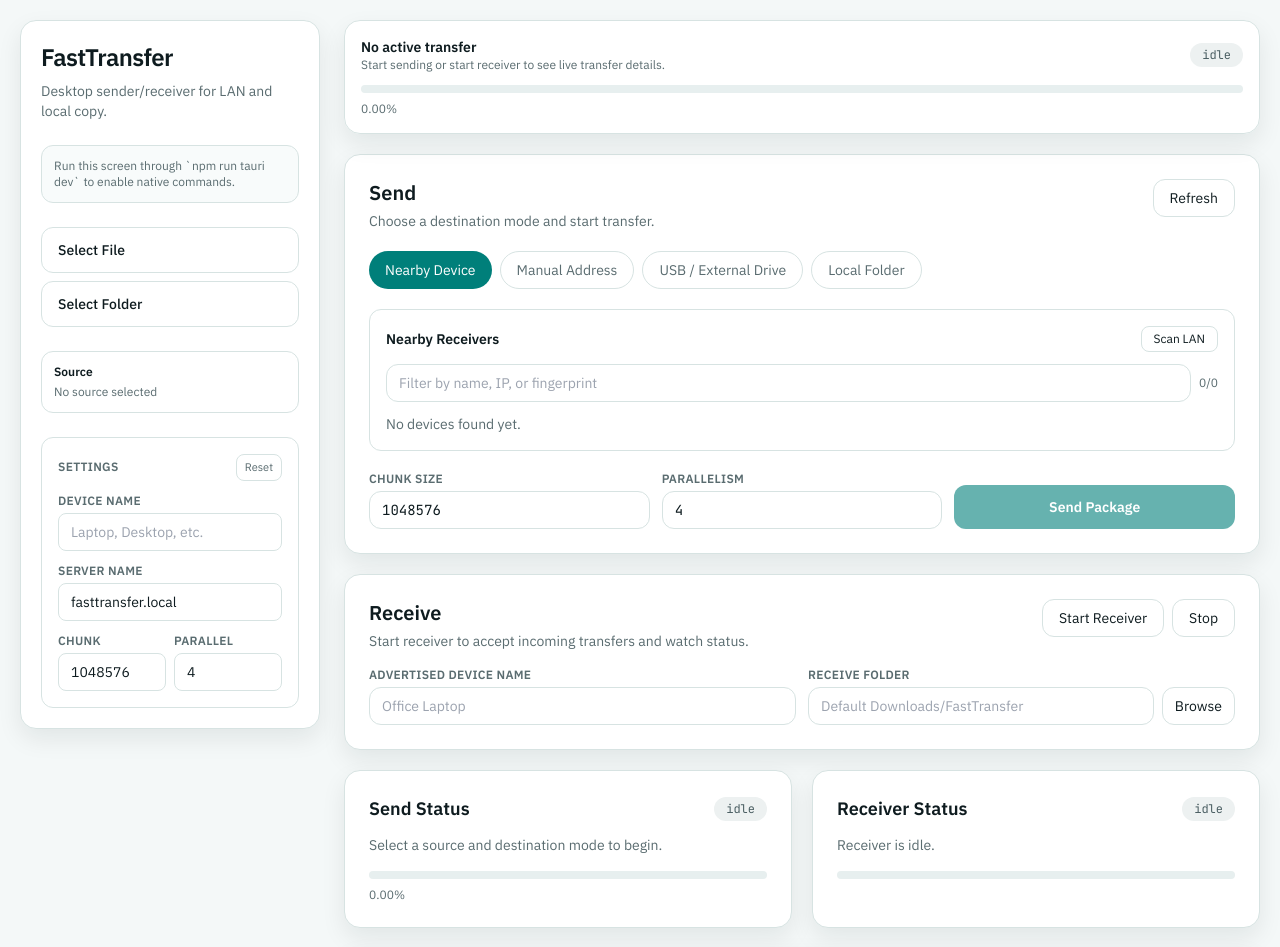
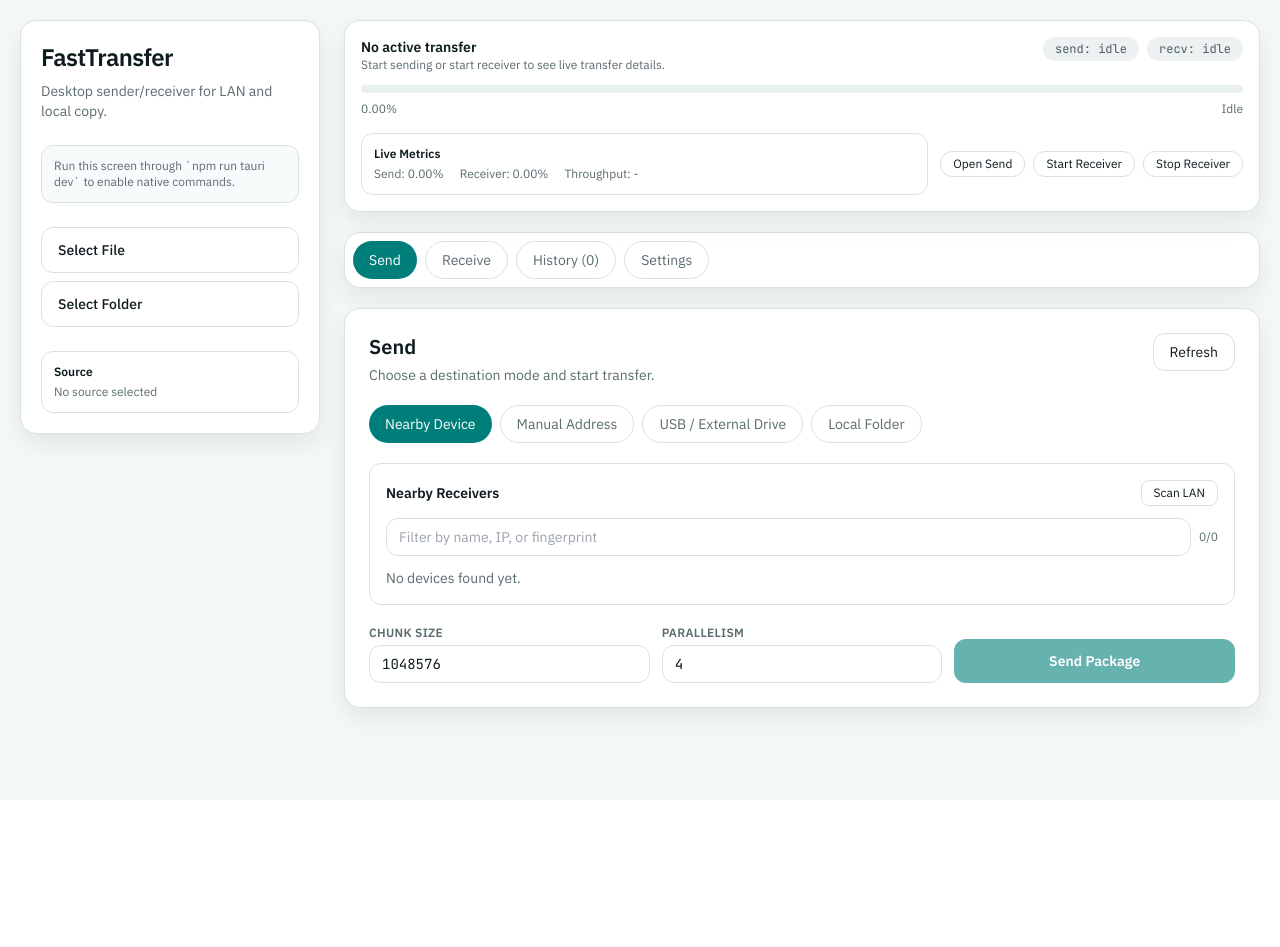
Before and after one commit to marklaroya/FastTransfer, a React (Vite) app in the folder apps/desktop/: page / in a window 1280 px wide. Shown: the top 947 px of the page. After the commit the page ends 800 px from the top, so only its background shows below. Built offline with nearby package versions, Linux system fonts and the light colour scheme.

Commit message:
feat: implement workspace tab navigation for send, receive, history, and settings

```diff
--- a/apps/desktop/src/App.tsx
+++ b/apps/desktop/src/App.tsx
@@ -29,12 +29,20 @@
 } from "./lib/tauriClient";
 
 type DestinationMode = "nearby" | "manual" | "usb" | "local";
+type WorkspaceTab = "send" | "receive" | "history" | "settings";
 
 const DESTINATION_MODES: Array<{ key: DestinationMode; label: string }> = [
   { key: "nearby", label: "Nearby Device" },
   { key: "manual", label: "Manual Address" },
   { key: "usb", label: "USB / External Drive" },
   { key: "local", label: "Local Folder" },
+];
+
+const WORKSPACE_TABS: Array<{ key: WorkspaceTab; label: string }> = [
+  { key: "send", label: "Send" },
+  { key: "receive", label: "Receive" },
+  { key: "history", label: "History" },
+  { key: "settings", label: "Settings" },
 ];
 
 type TransferDirection = "send" | "receive";
@@ -168,6 +176,7 @@
   const [inspectBusy, setInspectBusy] = useState(false);
 
   const [destinationMode, setDestinationMode] = useState<DestinationMode>("nearby");
+  const [activeWorkspace, setActiveWorkspace] = useState<WorkspaceTab>("send");
 
   const [receivers, setReceivers] = useState<ReceiverListItem[]>([]);
   const [selectedPeerId, setSelectedPeerId] = useState("");
@@ -962,7 +971,7 @@
             <div className="mt-1 break-all">{sourcePath || "No source selected"}</div>
           </div>
 
-          <section className="mt-6 rounded-xl border border-border bg-white p-4">
+          {/* <section className="mt-6 rounded-xl border border-border bg-white p-4">
             <div className="flex items-center justify-between">
               <div className="text-xs font-semibold uppercase tracking-wide text-muted">Settings</div>
               <button
@@ -1033,29 +1042,17 @@
                 Use Recommended Tuning
               </button>
             ) : null}
-          </section>
-
+          </section> */}
           {/* <section className="mt-6 rounded-xl border border-border bg-white p-4 text-xs text-muted">
             <div className="flex items-center justify-between">
               <div className="font-semibold uppercase tracking-wide">Recent History</div>
-              <div className="flex items-center gap-2">
               <button
                 className="rounded-lg border border-border px-2 py-1 text-[11px]"
-                  onClick={() => {
-                    document.getElementById("history-section")?.scrollIntoView({ behavior: "smooth", block: "start" });
-                  }}
+                onClick={() => setActiveWorkspace("history")}
                 disabled={historyEntries.length === 0}
               >
                 Open
               </button>
-                <button
-                  className="rounded-lg border border-border px-2 py-1 text-[11px]"
-                  onClick={clearHistory}
-                  disabled={historyEntries.length === 0}
-                >
-                  Clear
-                </button>
-              </div>
             </div>
 
             {recentHistoryEntries.length === 0 ? (
@@ -1065,9 +1062,7 @@
                 {recentHistoryEntries.map((entry) => (
                   <div key={entry.id} className="rounded-lg border border-border bg-[#f8fbfb] p-2">
                     <div className="flex items-center justify-between gap-2">
-                      <div className="font-semibold text-ink">
-                        {entry.direction === "send" ? "Send" : "Receive"}
-                      </div>
+                      <div className="font-semibold text-ink">{entry.direction === "send" ? "Send" : "Receive"}</div>
                       <span
                         className={[
                           "rounded-full px-2 py-1 text-[10px] font-mono",
@@ -1082,15 +1077,6 @@
                       </span>
                     </div>
                     <div className="mt-1 truncate">{entry.message}</div>
-                    <div className="mt-1 text-[11px]">{new Date(entry.createdAt).toLocaleString()}</div>
-                    {entry.direction === "send" ? (
-                      <button
-                        className="mt-2 rounded-lg border border-border bg-white px-2 py-1 text-[11px]"
-                        onClick={() => applyHistorySettings(entry)}
-                      >
-                        Reuse
-                      </button>
-                    ) : null}
                   </div>
                 ))}
               </div>
@@ -1100,14 +1086,19 @@
 
         <main className="space-y-5">
           <section className="sticky top-5 z-20 rounded-2xl border border-border bg-panel/95 p-4 shadow-card backdrop-blur">
-            <div className="flex flex-wrap items-center justify-between gap-3">
+            <div className="flex flex-wrap items-start justify-between gap-3">
               <div>
                 <div className="text-sm font-semibold">{transferBarTitle}</div>
                 <div className="text-xs text-muted">{transferBarMessage}</div>
               </div>
-              <span className={`rounded-full px-3 py-1 font-mono text-xs ${stateChipClasses(transferBarState)}`}>
-                {transferBarState}
+              <div className="flex items-center gap-2">
+                <span className={`rounded-full px-3 py-1 font-mono text-xs ${stateChipClasses(sendStatus.state)}`}>
+                  send: {sendStatus.state}
                 </span>
+                <span className={`rounded-full px-3 py-1 font-mono text-xs ${stateChipClasses(receiverStatus.state)}`}>
+                  recv: {receiverStatus.state}
+                </span>
+              </div>
             </div>
 
             <div className="mt-3 h-2 w-full rounded-full bg-[#e7efef]">
@@ -1122,15 +1113,29 @@
 
             <div className="mt-2 flex items-center justify-between text-xs text-muted">
               <span>{transferBarPercent.toFixed(2)}%</span>
-              {transferBarMeta ? <span>{transferBarMeta}</span> : null}
+              {transferBarMeta ? <span>{transferBarMeta}</span> : <span>Idle</span>}
             </div>
 
             {transferBarCurrentPath ? (
               <div className="mt-1 truncate text-xs text-muted">Current: {transferBarCurrentPath}</div>
             ) : null}
 
+            <div className="mt-4 grid gap-3 lg:grid-cols-[minmax(0,1fr)_auto] lg:items-center">
+              <div className="rounded-xl border border-border bg-white p-3 text-xs text-muted">
+                <div className="font-semibold text-ink">Live Metrics</div>
+                <div className="mt-1 flex flex-wrap gap-x-4 gap-y-1">
+                  <span>
+                    Send: {sendPercent.toFixed(2)}%
+                    {sendStatusMeta ? ` (${sendStatusMeta})` : ""}
+                  </span>
+                  <span>Receiver: {receiverPercent.toFixed(2)}%</span>
+                  <span>Throughput: {transferBarMeta ?? "-"}</span>
+                </div>
+              </div>
+
+              <div className="flex flex-wrap items-center gap-2">
                 {sendIsActive ? (
-              <div className="mt-3 flex gap-2">
+                  <>
                     <button
                       className="rounded-xl border border-border bg-white px-3 py-1 text-xs"
                       onClick={() => {
@@ -1147,13 +1152,64 @@
                       }}
                       disabled={!tauriReady}
                     >
-                  Stop
-                </button>
-              </div>
-            ) : null}
+                      Stop Send
+                    </button>
+                  </>
+                ) : (
+                  <button
+                    className="rounded-xl border border-border bg-white px-3 py-1 text-xs"
+                    onClick={() => setActiveWorkspace("send")}
+                  >
+                    Open Send
+                  </button>
+                )}
+
+                <button
+                  className="rounded-xl border border-border bg-white px-3 py-1 text-xs"
+                  onClick={() => {
+                    void startReceiver();
+                    setActiveWorkspace("receive");
+                  }}
+                  disabled={!tauriReady || receiverBusy}
+                >
+                  Start Receiver
+                </button>
+                <button
+                  className="rounded-xl border border-border bg-white px-3 py-1 text-xs"
+                  onClick={() => {
+                    void stopReceiver();
+                    setActiveWorkspace("receive");
+                  }}
+                  disabled={!tauriReady}
+                >
+                  Stop Receiver
+                </button>
+              </div>
+            </div>
+          </section>
+
+          <section className="rounded-2xl border border-border bg-panel p-2 shadow-card">
+            <div className="flex flex-wrap gap-2">
+              {WORKSPACE_TABS.map((workspace) => (
+                <button
+                  key={workspace.key}
+                  className={[
+                    "rounded-full px-4 py-2 text-sm",
+                    activeWorkspace === workspace.key
+                      ? "bg-accent text-white"
+                      : "border border-border bg-white text-muted",
+                  ].join(" ")}
+                  onClick={() => setActiveWorkspace(workspace.key)}
+                >
+                  {workspace.label}
+                  {workspace.key === "history" ? ` (${historyEntries.length})` : ""}
+                </button>
+              ))}
+            </div>
           </section>
           <div className="space-y-5">
-            <section id="history-section" className="rounded-2xl border border-border bg-panel p-6 shadow-card">
+          {activeWorkspace === "send" ? (
+            <section className="rounded-2xl border border-border bg-panel p-6 shadow-card">
             <div className="flex items-start justify-between gap-4">
               <div>
                 <h2 className="text-xl font-semibold">Send</h2>
@@ -1460,8 +1516,10 @@
               </div>
             ) : null}
           </section>
-
-          <section id="history-section" className="rounded-2xl border border-border bg-panel p-6 shadow-card">
+          ) : null}
+
+          {activeWorkspace === "receive" ? (
+            <section className="rounded-2xl border border-border bg-panel p-6 shadow-card">
             <div className="flex items-start justify-between gap-4">
               <div>
                 <h2 className="text-xl font-semibold">Receive</h2>
@@ -1522,90 +1580,9 @@
               </label>
             </div>
           </section>
-
-          <section className="grid gap-5 lg:grid-cols-2">
-            <article className="rounded-2xl border border-border bg-panel p-6 shadow-card">
-              <div className="flex items-center justify-between">
-                <h3 className="text-lg font-semibold">Send Status</h3>
-                <span className={`rounded-full px-3 py-1 font-mono text-xs ${stateChipClasses(sendStatus.state)}`}>
-                  {sendStatus.state}
-                </span>
-              </div>
-
-              <p className="mt-3 text-sm text-muted">{sendStatus.message}</p>
-
-              <div className="mt-4 h-2 w-full rounded-full bg-[#e7efef]">
-                <div
-                  className={[
-                    "h-2 rounded-full transition-all duration-200",
-                    sendPaused ? "bg-[#d99a12]" : "bg-accent",
-                  ].join(" ")}
-                  style={{ width: `${sendPercent.toFixed(2)}%` }}
-                />
-              </div>
-
-              <div className="mt-2 flex items-center justify-between text-xs text-muted">
-                <span>{sendPercent.toFixed(2)}%</span>
-                {sendStatusMeta ? <span>{sendStatusMeta}</span> : null}
-              </div>
-
-              {sendStatus.progress ? (
-                <div className="mt-3 space-y-1 text-xs text-muted">
-                  <div>{sendStatus.progress.label}</div>
-                  <div>
-                    {sendStatus.progress.completedFiles}/{sendStatus.progress.totalFiles} files | {formatBytes(sendStatus.progress.transferredBytes)} / {formatBytes(sendStatus.progress.totalBytes)} | {sendStatus.progress.averageMibPerSec.toFixed(2)} MiB/s
-                  </div>
-                  {sendStatus.progress.currentPath ? <div>Current: {sendStatus.progress.currentPath}</div> : null}
-                </div>
           ) : null}
 
-              {sendStatus.summary ? (
-                <div className="mt-3 rounded-xl border border-border bg-white p-3 text-xs text-muted">
-                  <div className="font-semibold text-ink">Completed Summary</div>
-                  <div className="mt-1">Output: {sendStatus.summary.fileName}</div>
-                  <div>Transferred: {formatBytes(sendStatus.summary.bytesTransferred)}</div>
-                  <div>Elapsed: {sendStatus.summary.elapsedSecs.toFixed(2)}s</div>
-                  <div>Integrity: {sendStatus.summary.integrityVerified ? "Verified" : "Not verified"}</div>
-                </div>
-              ) : null}
-            </article>
-
-            <article className="rounded-2xl border border-border bg-panel p-6 shadow-card">
-              <div className="flex items-center justify-between">
-                <h3 className="text-lg font-semibold">Receiver Status</h3>
-                <span className={`rounded-full px-3 py-1 font-mono text-xs ${stateChipClasses(receiverStatus.state)}`}>
-                  {receiverStatus.state}
-                </span>
-              </div>
-
-              <p className="mt-3 text-sm text-muted">{receiverStatus.message}</p>
-
-              <div className="mt-4 h-2 w-full rounded-full bg-[#e7efef]">
-                <div
-                  className="h-2 rounded-full bg-accent transition-all duration-200"
-                  style={{ width: `${receiverPercent.toFixed(2)}%` }}
-                />
-              </div>
-
-              {receiverStatus.progress ? (
-                <div className="mt-3 space-y-1 text-xs text-muted">
-                  <div>{receiverStatus.progress.label}</div>
-                  <div>
-                    {receiverStatus.progress.completedFiles}/{receiverStatus.progress.totalFiles} files | {formatBytes(receiverStatus.progress.transferredBytes)} / {formatBytes(receiverStatus.progress.totalBytes)} | {receiverStatus.progress.averageMibPerSec.toFixed(2)} MiB/s
-                  </div>
-                  {receiverStatus.progress.currentPath ? <div>Current: {receiverStatus.progress.currentPath}</div> : null}
-                </div>
-              ) : null}
-
-              <div className="mt-3 space-y-1 text-xs text-muted">
-                {receiverStatus.bindAddr ? <div>Bind: {receiverStatus.bindAddr}</div> : null}
-                {receiverStatus.outputDirLabel ? <div>Output: {receiverStatus.outputDirLabel}</div> : null}
-                {receiverStatus.savedPathLabel ? <div>Saved: {receiverStatus.savedPathLabel}</div> : null}
-                {receiverStatus.remoteAddress ? <div>Remote: {receiverStatus.remoteAddress}</div> : null}
-              </div>
-            </article>
-          </section>
-
+          {activeWorkspace === "history" ? (
             <section id="history-section" className="rounded-2xl border border-border bg-panel p-6 shadow-card">
               <div className="flex items-center justify-between">
                 <h3 className="text-lg font-semibold">History</h3>
@@ -1664,7 +1641,10 @@
                         <div className="mt-3">
                           <button
                             className="rounded-lg border border-border bg-white px-3 py-1 text-xs"
-                          onClick={() => applyHistorySettings(entry)}
+                            onClick={() => {
+                              applyHistorySettings(entry);
+                              setActiveWorkspace("send");
+                            }}
                           >
                             Reuse Settings
                           </button>
@@ -1675,6 +1655,101 @@
                 </div>
               )}
             </section>
+          ) : null}
+
+          {activeWorkspace === "settings" ? (
+            <section className="rounded-2xl border border-border bg-panel p-6 shadow-card">
+              <h2 className="text-xl font-semibold">Settings</h2>
+              <p className="mt-1 text-sm text-muted">Tune transfer defaults and receiver preferences.</p>
+
+              <div className="mt-5 grid gap-4 lg:grid-cols-2">
+                <label className="text-sm">
+                  <div className="mb-1 text-xs font-semibold uppercase tracking-wide text-muted">Default Server Name</div>
+                  <input
+                    className="w-full rounded-xl border border-border px-3 py-2"
+                    value={serverName}
+                    onChange={(event) => setServerName(event.target.value)}
+                    disabled={sendBusy}
+                  />
+                </label>
+
+                <label className="text-sm">
+                  <div className="mb-1 text-xs font-semibold uppercase tracking-wide text-muted">Advertised Device Name</div>
+                  <input
+                    className="w-full rounded-xl border border-border px-3 py-2"
+                    value={receiverDeviceName}
+                    onChange={(event) => setReceiverDeviceName(event.target.value)}
+                  />
+                </label>
+
+                <label className="text-sm">
+                  <div className="mb-1 text-xs font-semibold uppercase tracking-wide text-muted">Default Chunk Size</div>
+                  <input
+                    className="w-full rounded-xl border border-border px-3 py-2 font-mono"
+                    value={chunkSize}
+                    onChange={(event) => setChunkSize(event.target.value)}
+                    disabled={sendBusy}
+                  />
+                </label>
+
+                <label className="text-sm">
+                  <div className="mb-1 text-xs font-semibold uppercase tracking-wide text-muted">Default Parallelism</div>
+                  <input
+                    className="w-full rounded-xl border border-border px-3 py-2 font-mono"
+                    value={parallelism}
+                    onChange={(event) => setParallelism(event.target.value)}
+                    disabled={sendBusy}
+                  />
+                </label>
+
+                <label className="text-sm lg:col-span-2">
+                  <div className="mb-1 text-xs font-semibold uppercase tracking-wide text-muted">Default Receive Folder</div>
+                  <div className="flex gap-2">
+                    <input
+                      className="w-full rounded-xl border border-border px-3 py-2"
+                      value={receiverOutputDir}
+                      onChange={(event) => setReceiverOutputDir(event.target.value)}
+                    />
+                    <button
+                      className="rounded-xl border border-border bg-white px-3 py-2 text-sm"
+                      onClick={() => {
+                        void pickReceiverOutputDir();
+                      }}
+                      disabled={!tauriReady}
+                    >
+                      Browse
+                    </button>
+                  </div>
+                </label>
+              </div>
+
+              <div className="mt-5 flex flex-wrap gap-2">
+                <button
+                  className="rounded-xl border border-border bg-white px-4 py-2 text-sm"
+                  onClick={() => {
+                    setServerName(DEFAULT_SERVER_NAME);
+                    setChunkSize("1048576");
+                    setParallelism("4");
+                  }}
+                  disabled={sendBusy}
+                >
+                  Reset Defaults
+                </button>
+                {sourceSummary ? (
+                  <button
+                    className="rounded-xl border border-border bg-white px-4 py-2 text-sm"
+                    onClick={() => {
+                      setChunkSize(String(sourceSummary.recommendedChunkSize));
+                      setParallelism(String(sourceSummary.recommendedParallelism));
+                    }}
+                    disabled={sendBusy}
+                  >
+                    Use Recommended Tuning
+                  </button>
+                ) : null}
+              </div>
+            </section>
+          ) : null}
           </div>
         </main>
       </div>
```
Lines whose indentation alone changed are shown as unchanged.
